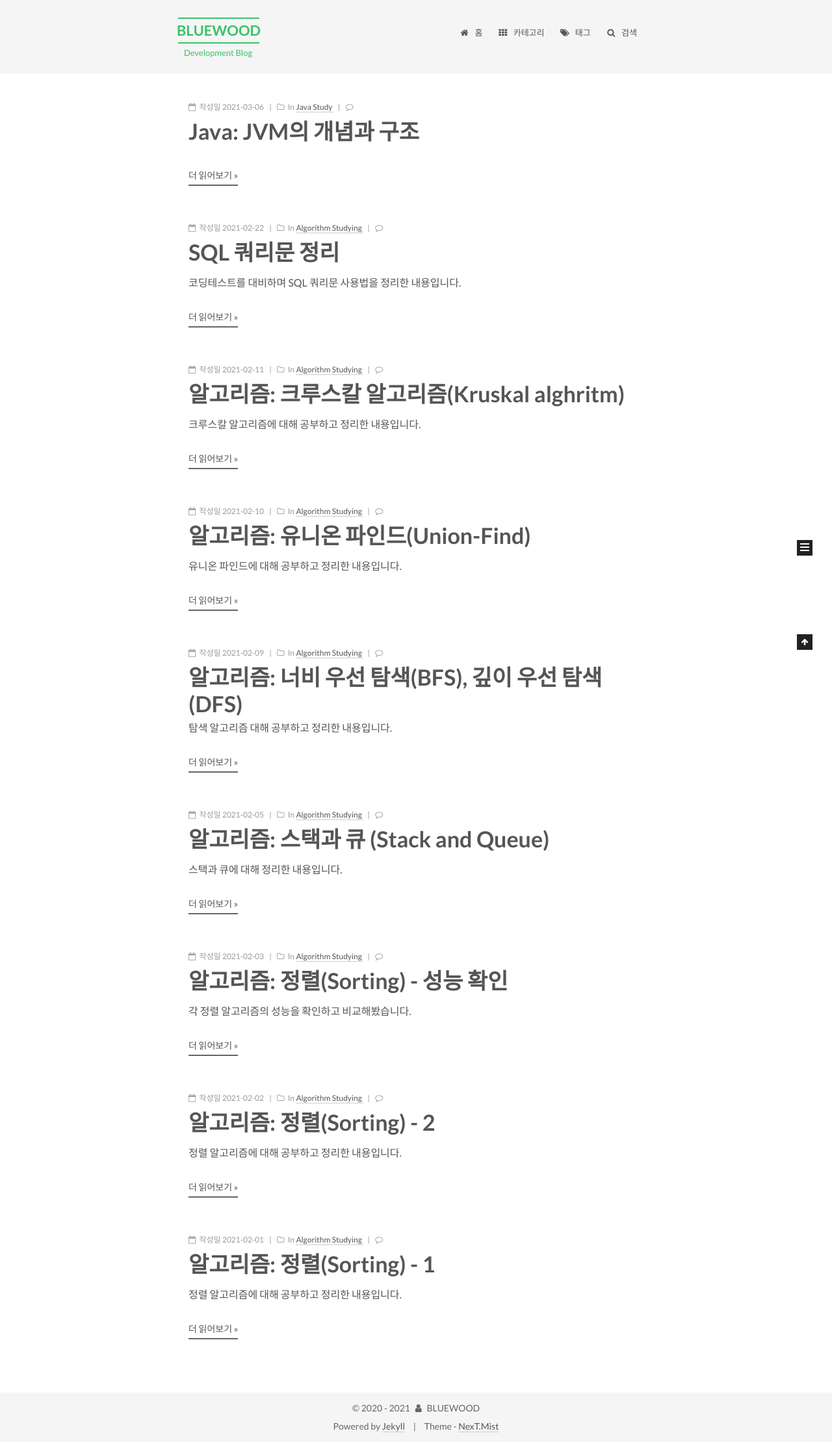
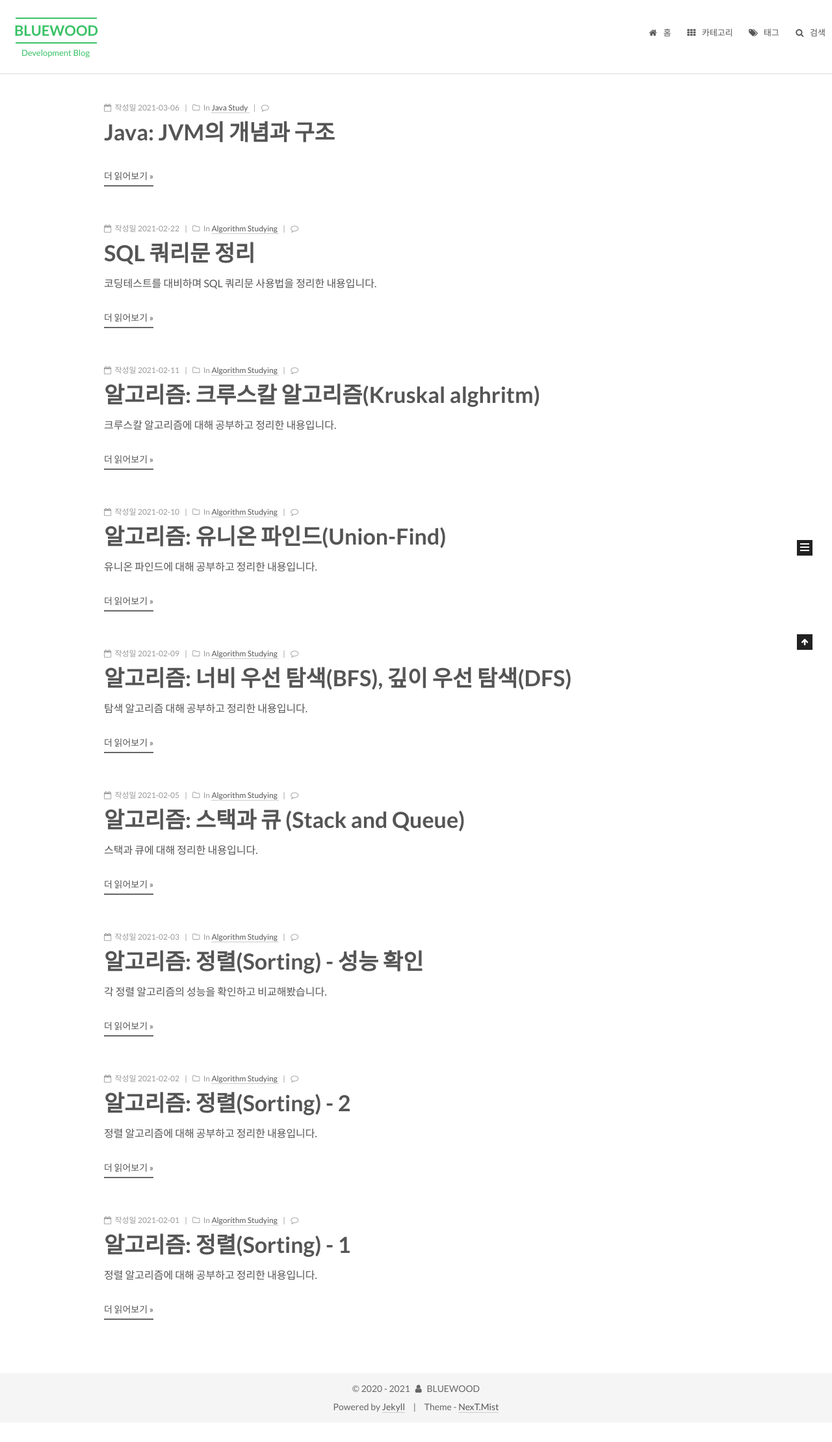
Before and after one commit to bluewood-truth/bluewood-truth.github.io, a Jekyll site: the page built from index.html, in a window 1280 px wide. Shown: the whole page at 65% size. Built offline with Jekyll 4.4.1, drawn with Linux system fonts in a browser that asks for light colours; the list of posts is cut into pages by our own code; comment, search, counter and statistics services are not loaded; after the commit the page ends 2189 px from its top, so only the background shows below that.

Commit message:
design: CSS 수정
header 디자인 수정
- 너비를 700px에서 100%로 변경
- background 색상을 투명하게 바꾸고 아래에 옅은 회색으로 border 추가
- 로고 위치 조정 (margin-left: -20px -> 20px)

main 부분 너비를 700px에서 960px로 변경

제목과 본문 이미지를 왼쪽 정렬에서 가운데 정렬로 변경

```diff
--- a/_sass/_custom/custom.scss
+++ b/_sass/_custom/custom.scss
@@ -14,6 +14,43 @@ h4 { font-size: 18px; }
 h5 { font-size: 14px; }
 h6 { font-size: 12px; }
 
+
 .brand { width:100%; }
 .logo-line-before, .logo-line-after { width:95%; }
 .site-title { width:100%; text-align:center; }
+
+
+
+
+.header {
+	background: transparent;
+}
+
+.header-inner {
+	border-bottom: 1px solid #ddd;
+	margin: 0 auto;
+	width: 100%;
+}
+
+.site-meta {
+	margin-left: 20px;
+}
+
+.main-inner {
+	width: 960px;
+}
+
+.page-post-detail {
+	.post-meta, .post-title {
+		text-align: center;
+	}
+}
+
+.category-all-page .category-list-item {
+	text-align: center;
+	font-size: 20px;
+}
+
+.posts-expand .post-body img {
+	margin: 0 auto;
+}
```
